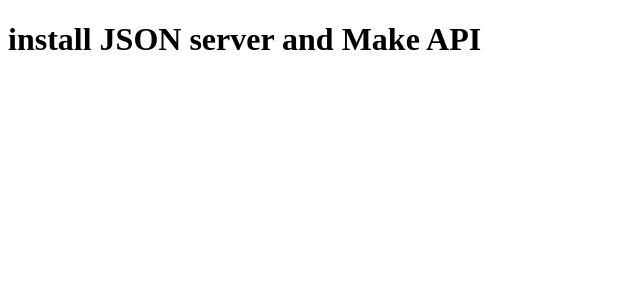
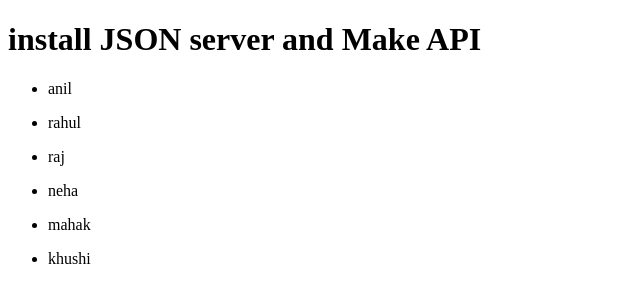
Before and after one commit to muskan-chouhan/react, a React (Vite) app in the folder 62-make-api/: page / in a window 1280 px wide. Shown: the top 302 px of the page, without its empty margins (0-640 px from the left). Built offline with nearby package versions, Linux system fonts and the light colour scheme; data requests are answered from the project's data file.

Commit message:
show users data

```diff
--- a/62-make-api/src/App.jsx
+++ b/62-make-api/src/App.jsx
@@ -1,7 +1,7 @@
-import { useEffect } from "react";
+import { useEffect, useState } from "react";
 
  function App() {
-
+  const [usersData,setUsersData]=useState([])
   useEffect(()=>{
     getUsersData()
  },[])
@@ -10,12 +10,22 @@ import { useEffect } from "react";
    const url = 'http://localhost:3000/users'
    let response = await fetch(url);
    response = await response.json()
-  console.log(response);
+   // console.log(response);
+    setUsersData(response)
+    console.log(usersData);
+
 
   }
   return (
     <>
      <h1>install JSON server and Make API</h1>
+     {
+      usersData.map((data,index)=>(
+        <ul key={index}>
+          <li>{data.name}</li>
+        </ul>
+      ))
+     }
     </>
   )
 }
```
